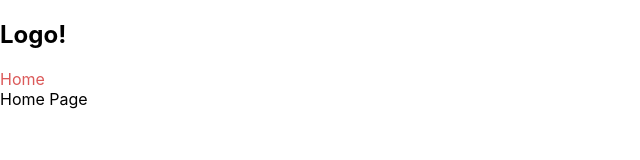
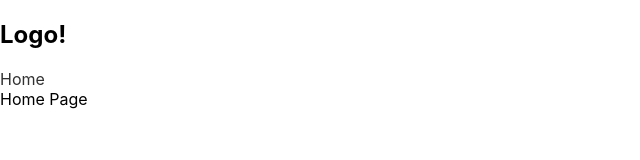
Before and after one commit to ctelfair20/portfolio, a Next.js app: page / in a window 1280 px wide. Shown: the top 160 px of the page, without its empty margins (0-640 px from the left). Built offline with nearby package versions, Linux system fonts and the light colour scheme.

Commit message:
allows layout component to render the navbav component

```diff
--- a/components/Layout.tsx
+++ b/components/Layout.tsx
@@ -1,3 +1,5 @@
+import NavBar from "./NavBar";
+
 interface PropsI {
   // This component only receives one prop -- an array of children
   children: JSX.Element | JSX.Element[]
@@ -6,6 +8,7 @@ interface PropsI {
 const Layout = ({ children }: PropsI) => {
   return (
     <>
+      <NavBar />
       {children}
     </>
   );
--- a/pages/Pokepage/pokedex.tsx
+++ b/pages/Pokepage/pokedex.tsx
@@ -9,7 +9,6 @@ import { pokeInterface } from './interface';
 import styles from '../../styles/Pokedex.module.css';
 import Image from "next/image";
 import pokemonLogo from '../../public/Pokemon-logo.jpg';
-import NavBar from "../../components/NavBar";
 
 const PokePage = () => {
   const [favorited, setFavorited] = useState(Array<pokeInterface>);
@@ -18,7 +17,6 @@ const PokePage = () => {
   return (
     <PokeProvider>
       <Box className={styles['pokemon-page']}>
-        <NavBar />
         <Box id={styles["logo-box"]}>
           <Image id={styles.logo} src={pokemonLogo} priority={true}
             alt="pokemon-logo"
--- a/pages/index.tsx
+++ b/pages/index.tsx
@@ -1,10 +1,8 @@
-import NavBar from '../components/NavBar'
 import styles from '../styles/Home.module.css'
 
 export default function Home() {
   return (
     <>
-      <NavBar />
       <div className={styles['guess-page']}>
         Home Page
       </div>
--- a/styles/globals.css
+++ b/styles/globals.css
@@ -7,6 +7,6 @@ body {
 }
 
 a {
-  color: rgb(219, 89, 89);
+  color: rgb(49, 49, 49);
   text-decoration: none;
 }
```
